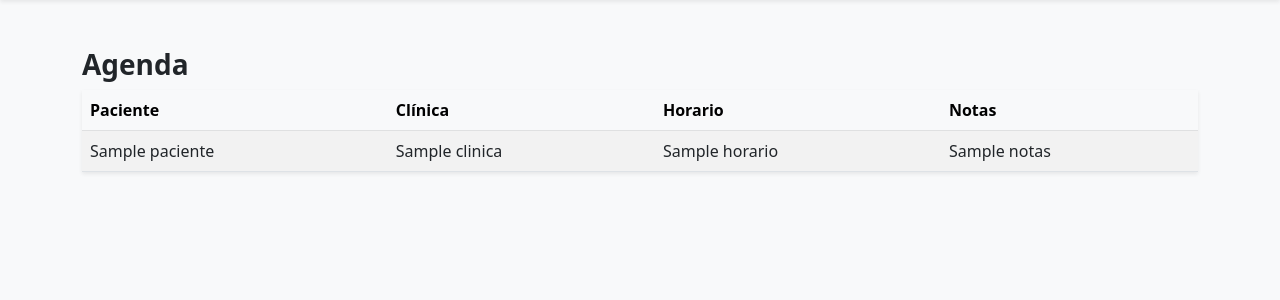
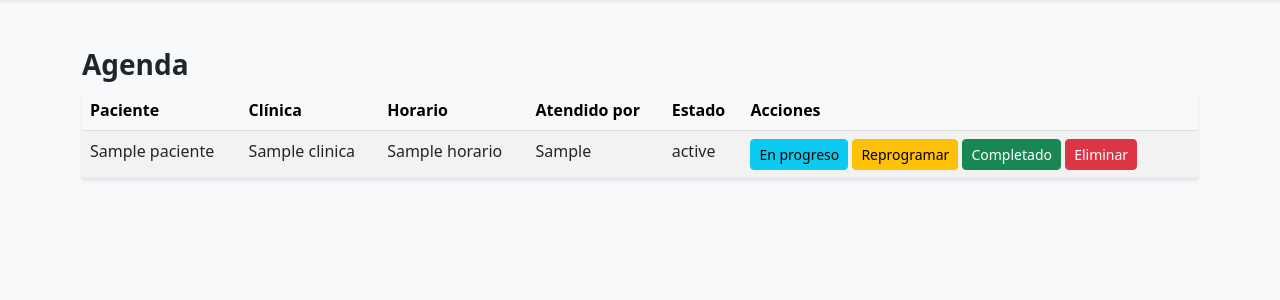
Before and after one commit to Luislopeze/Clinica, a Flask app: template templates/agenda.html in a window 1280 px wide. Shown: the part 56-356 px from the top of the page. Run offline with Flask 3, Linux system fonts and the light colour scheme; the template is opened without the code that fills it: most values are stand-ins (such as "Sample title", 1, 10 or a date in 2020).

Commit message:
Add new columns for attended by, status, and actions

```diff
--- a/templates/agenda.html
+++ b/templates/agenda.html
@@ -9,7 +9,9 @@
             <th>Paciente</th>
             <th>Clínica</th>
             <th>Horario</th>
-            <th>Notas</th>
+            <th>Atendido por</th>
+            <th>Estado</th>
+            <th>Acciones</th>
         </tr>
     </thead>
     <tbody>
@@ -18,7 +20,14 @@
             <td>{{ c.paciente }}</td>
             <td>{{ c.clinica }}</td>
             <td>{{ c.horario }}</td>
-            <td>{{ c.notas }}</td>
+            <td>{{ c.atendido_por }}</td>
+            <td>{{ c.estado }}</td>
+            <td>
+                <a href="/actualizar_cita/{{ loop.index0 }}/progreso" class="btn btn-info btn-sm">En progreso</a>
+                <a href="/actualizar_cita/{{ loop.index0 }}/reprogramar" class="btn btn-warning btn-sm">Reprogramar</a>
+                <a href="/actualizar_cita/{{ loop.index0 }}/completado" class="btn btn-success btn-sm">Completado</a>
+                <a href="/actualizar_cita/{{ loop.index0 }}/eliminar" class="btn btn-danger btn-sm">Eliminar</a>
+            </td>
         </tr>
         {% endfor %}
     </tbody>
```
